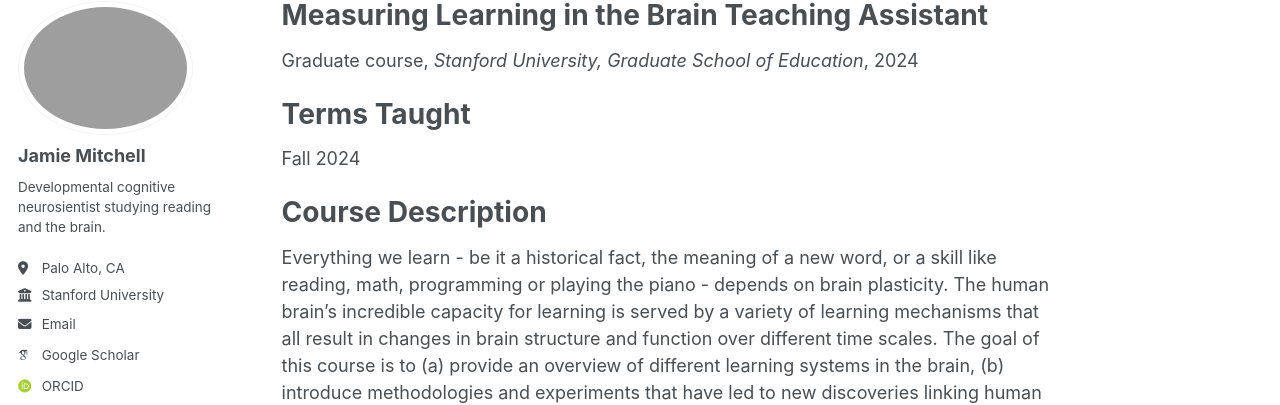
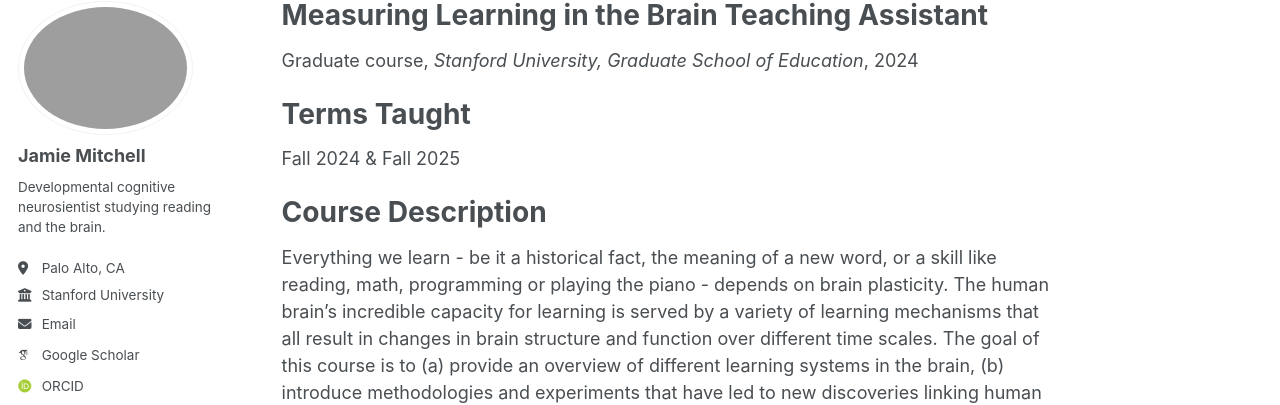
Before and after one commit to jamielmitchell/profile, a Jekyll site: the page built from _teaching/2024-fall-EDUC464.md, in a window 1280 px wide and 900 px high. Shown: the part 105-510 px from the top of the window. Built offline with Jekyll 4.4.1, drawn with Linux system fonts in a browser that asks for light colours; some web fonts are replaced.

Commit message:
updated teaching and about me

```diff
--- a/_teaching/2024-fall-EDUC464.md
+++ b/_teaching/2024-fall-EDUC464.md
@@ -10,7 +10,7 @@
 
 Terms Taught
 ======
-Fall 2024
+Fall 2024 & Fall 2025
 
 Course Description
 ======
```
Also changed, not shown: _pages/about.md (+1 -1 lines).
